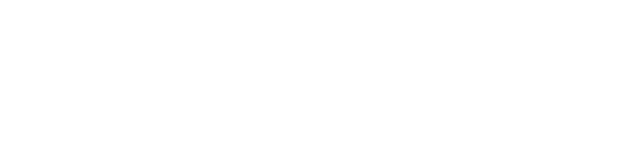
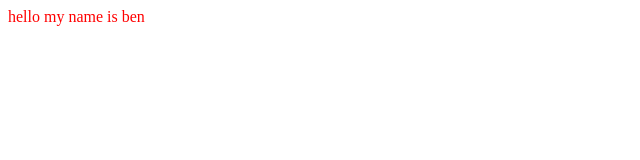
Before and after one commit to benhoffman8/AlarmClock, a plain HTML site: page index.html in a window 1280 px wide. Shown: the whole page, without its empty margins (0-640 px from the left). Drawn offline with Linux system fonts and the light colour scheme.

Commit message:
my first commit; red name

```diff
--- a/css/styles.css
+++ b/css/styles.css
@@ -0,0 +1,3 @@
+.start {
+	color:red;
+}
--- a/index.html
+++ b/index.html
@@ -5,5 +5,8 @@
   <body>
     <script src = 'libraries/jquery.js'></script>
     <script src = "main.js"></script>
+    <div class="start">
+    	hello my name is ben
+  	</div>
   </body>
 <html>
--- a/main.js
+++ b/main.js
@@ -1 +1 @@
-console.log('hello')
+console.log('my name is ben')
```
